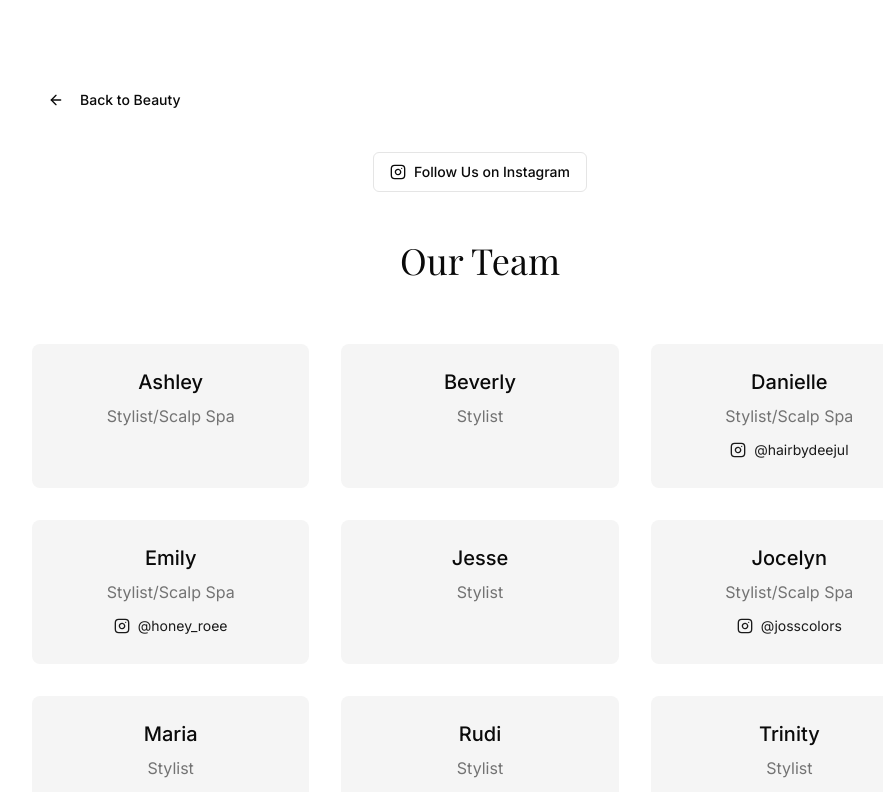
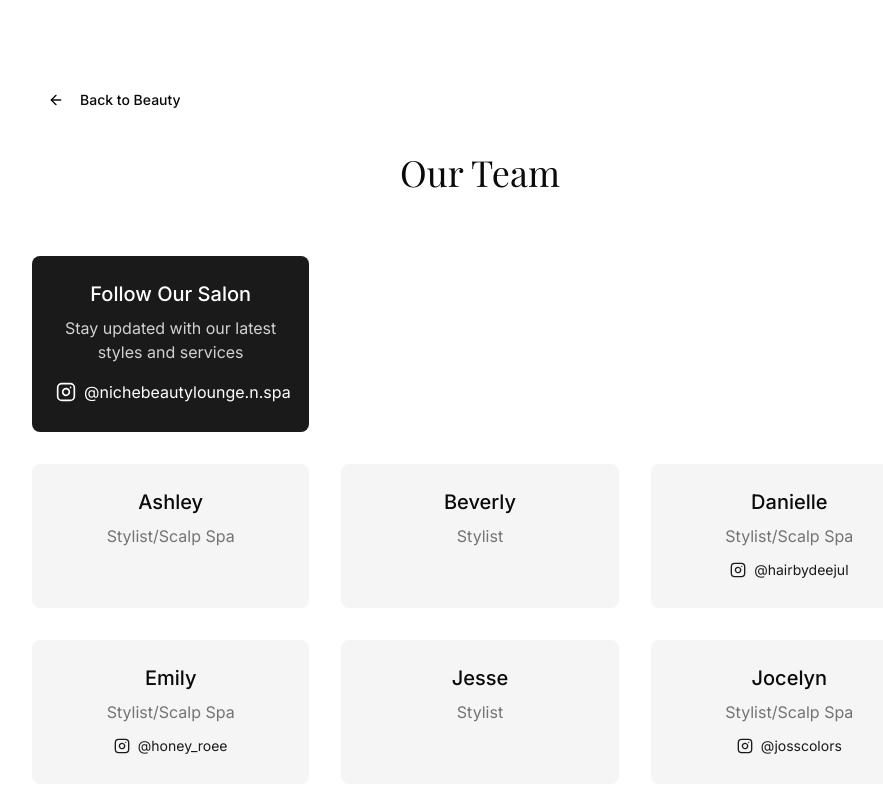
Before and after one commit to ROJNFT/niche-salon-harmony, a React (Vite) app: page /team in a window 1280 px wide. Shown: the top 792 px of the page, without its empty margins (160-1043 px from the left). Built offline with nearby package versions, Linux system fonts and the light colour scheme.

Commit message:
Add salon location card
Added a new card below the team section on the salon page, styled similarly to other cards.  The card will highlight salon location information.

```diff
--- a/src/pages/Team.tsx
+++ b/src/pages/Team.tsx
@@ -20,21 +20,27 @@ const Team = () => {
             Back to Beauty
           </Button>
 
-          <div className="text-center mb-12">
+          <h1 className="text-4xl font-serif text-center mb-16">Our Team</h1>
+
+          <div className="grid grid-cols-1 md:grid-cols-2 lg:grid-cols-3 gap-8">
+            <div className="text-center p-6 bg-primary text-primary-foreground rounded-lg col-span-full lg:col-span-1">
+              <h3 className="font-medium text-xl mb-2">Follow Our Salon</h3>
+              <p className="text-primary-foreground/80 mb-4">Stay updated with our latest styles and services</p>
               <a
                 href="https://instagram.com/nichebeautylounge.n.spa"
                 target="_blank"
                 rel="noopener noreferrer"
+                className="inline-flex items-center gap-2 text-primary-foreground hover:opacity-80 transition-colors"
               >
-              <Button variant="outline" className="gap-2">
                 <Instagram className="h-5 w-5" />
-                Follow Us on Instagram
-              </Button>
+                <span>@nichebeautylounge.n.spa</span>
               </a>
             </div>
+          </div>
 
-          <h1 className="text-4xl font-serif text-center mb-16">Our Team</h1>
+          <div className="mt-8">
             <TeamSection showFullList={true} />
+          </div>
         </div>
       </div>
     </div>
```
Lines whose indentation alone changed are shown as unchanged.
